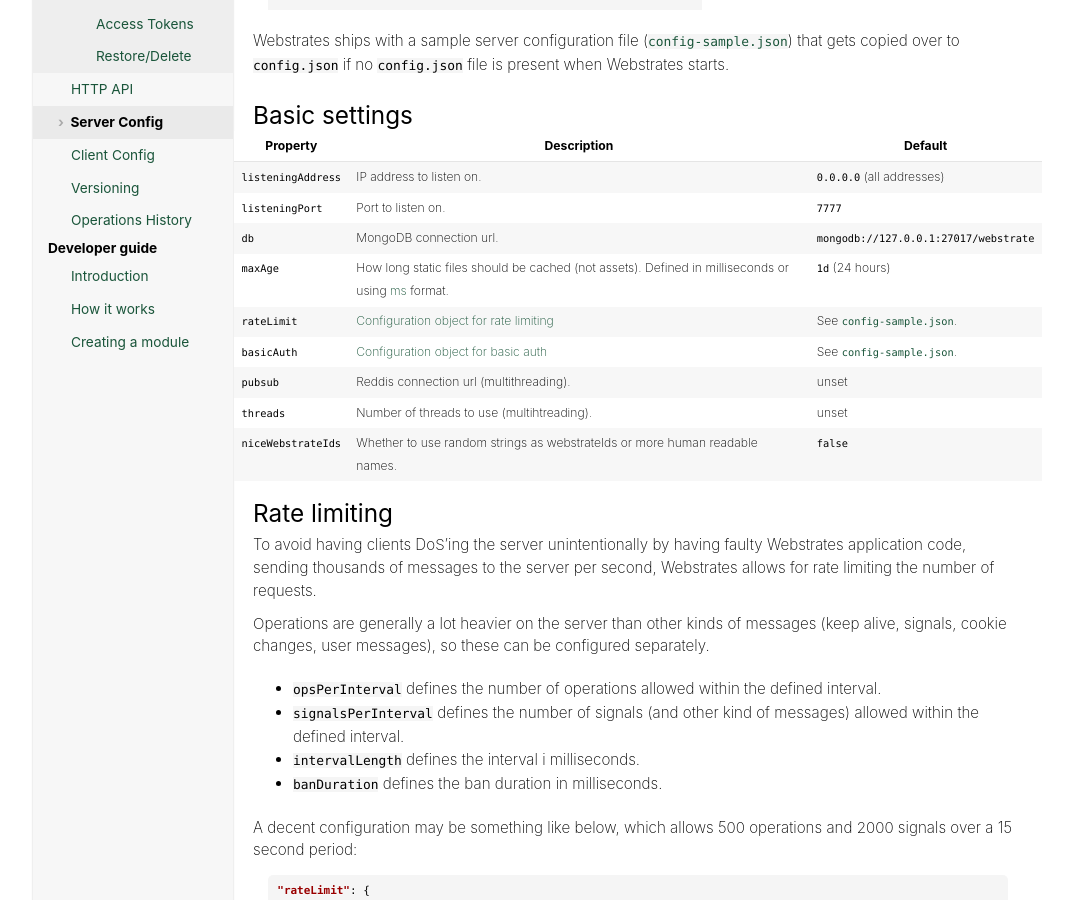
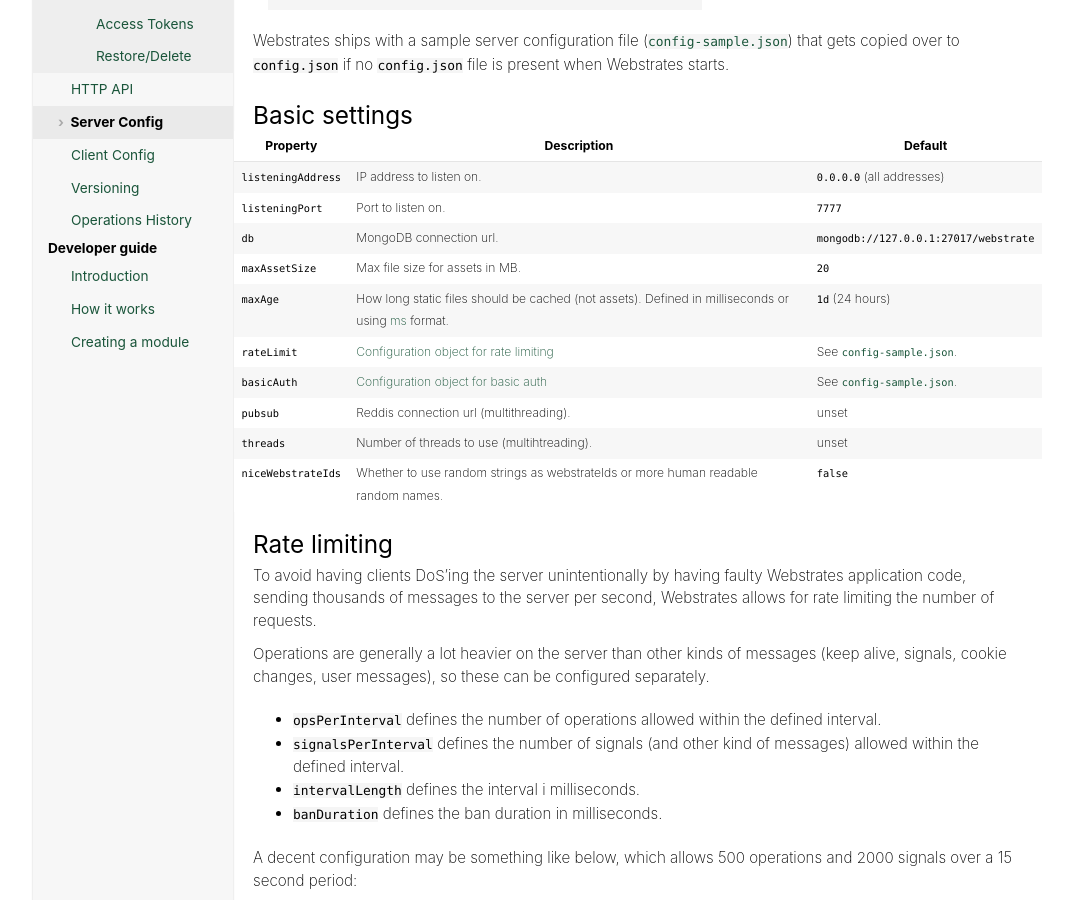
Before and after one commit to Webstrates/webstrates.github.io, a Jekyll site: the page built from _posts/2017-07-24-server-config.md, in a window 1280 px wide and 900 px high, scrolled down 493 px. Shown: the whole window, without its empty margins (107-1172 px from the left). Built offline with Jekyll 4.4.1, drawn with Linux system fonts in a browser that asks for light colours; comment, search, counter and statistics services are not loaded.

Commit message:
Added `maxAssetSize` to server configuration.

```diff
--- a/_posts/2017-07-24-server-config.md
+++ b/_posts/2017-07-24-server-config.md
@@ -21,12 +21,13 @@
 | `listeningAddress` | IP address to listen on.                   | `0.0.0.0` (all addresses)             |
 | `listeningPort`    | Port to listen on.                         | `7777`                                |
 | `db`               | MongoDB connection url.                    | `mongodb://127.0.0.1:27017/webstrate` |
+| `maxAssetSize`     | Max file size for assets in MB.            | `20`                                  |
 | `maxAge`           | How long static files should be cached (not assets). Defined in milliseconds or using [ms](https://www.npmjs.com/package/ms) format. | `1d` (24 hours) |
 | `rateLimit`        | [Configuration object for rate limiting](#rate-limiting) | See [`config-sample.json`](https://github.com/Webstrates/Webstrates/blob/master/config-sample.json). |
 | `basicAuth`       | [Configuration object for basic auth](#server-level-basic-authentication) | See [`config-sample.json`](https://github.com/Webstrates/Webstrates/blob/master/config-sample.json). |
 | `pubsub`           | Reddis connection url (multithreading).    | unset                                 |
 | `threads`          | Number of threads to use (multihtreading). | unset                                 |
-| `niceWebstrateIds` | Whether to use random strings as webstrateIds or more human readable names. | `false` |
+| `niceWebstrateIds` | Whether to use random strings as webstrateIds or more human readable random names. | `false` |
 |--------------------|--------------------------------------------|---------------------------------------|
 
 ## Rate limiting
```
